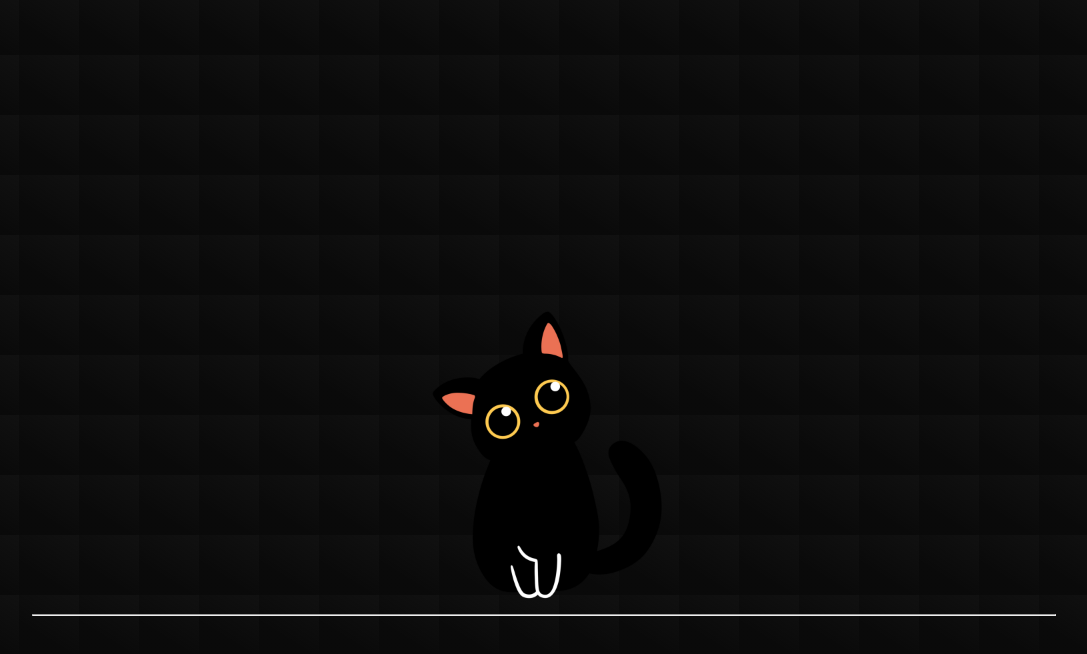
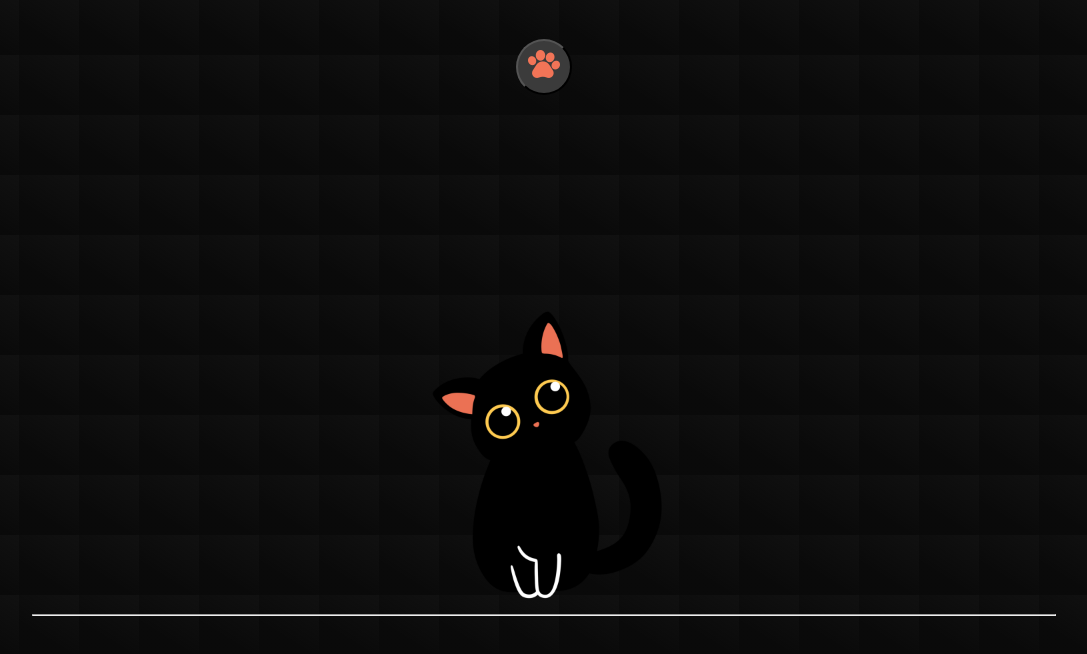
Before and after one commit to Debora-Carvalho/devcarvalho-portfolio, a plain HTML site: page index.html in a window 1280 px wide. Shown: the whole page, without its empty margins (96-1183 px from the left). Drawn offline with Linux system fonts and the light colour scheme.

Commit message:
adicionar botao da navbar no header

```diff
--- a/assets/css/header.css
+++ b/assets/css/header.css
@@ -1,3 +1,26 @@
+header {
+    position: fixed;
+    display: flex;
+    align-items: center;
+    justify-content: center;
+    width: 95%;
+    height: 70px;
+    z-index: 1000;
+    top: 0;
+    left: 50%;
+    transform: translateX(-50%);
+    margin-top: 2rem;
+    padding: 28px 2%;
+}
+
+header button {
+    background-color: rgb(59, 59, 59);
+    width: 3.5rem;
+    height: 3.5rem;
+    border-radius: 50%;
+    cursor: pointer;
+}
+
 .navigation-card {
     width: fit-content;
     height: fit-content;
--- a/index.html
+++ b/index.html
@@ -10,6 +10,7 @@
 </head>
 <body>
     <header>
+        <button><img src="assets/icons/pawprint-icon.png" alt=""></button>
     </header>
     <main>
         <section class="hero">
```
Also changed, not shown: assets/icons/pawprint-icon.png (added).
